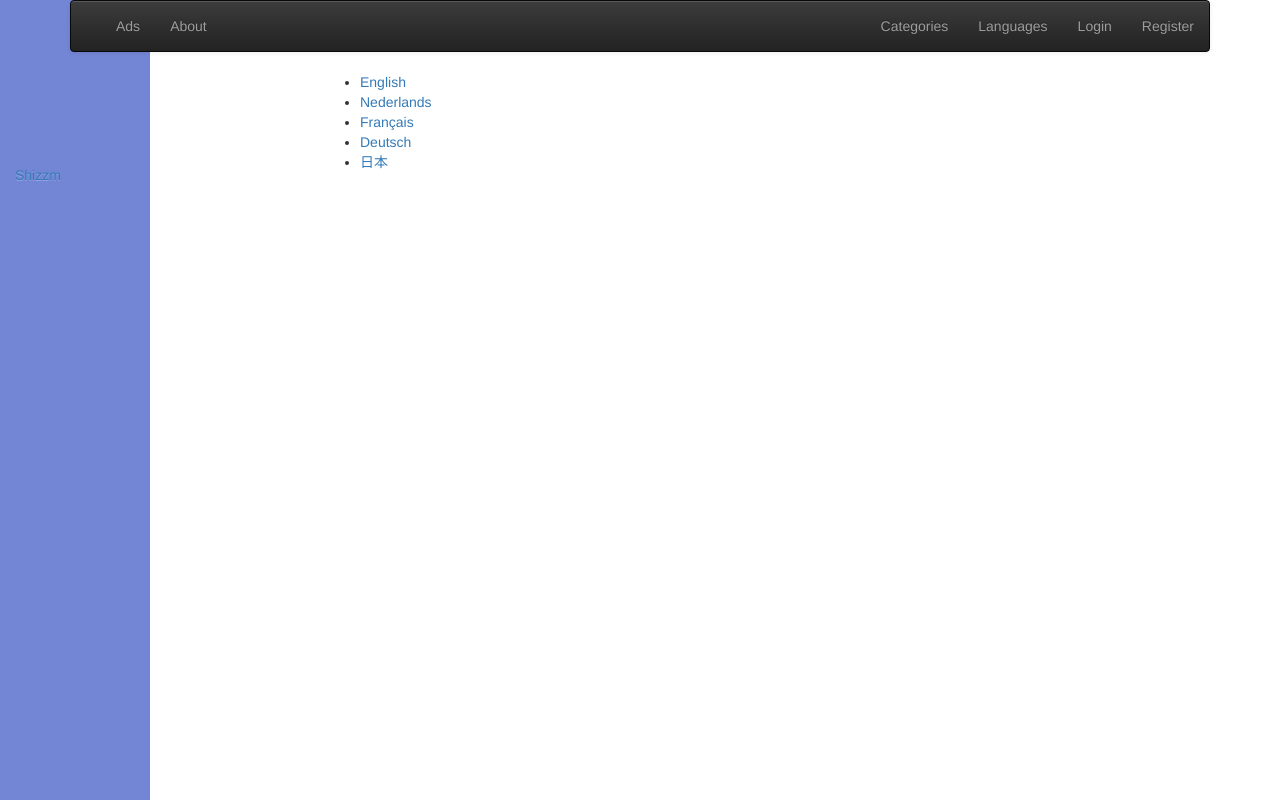
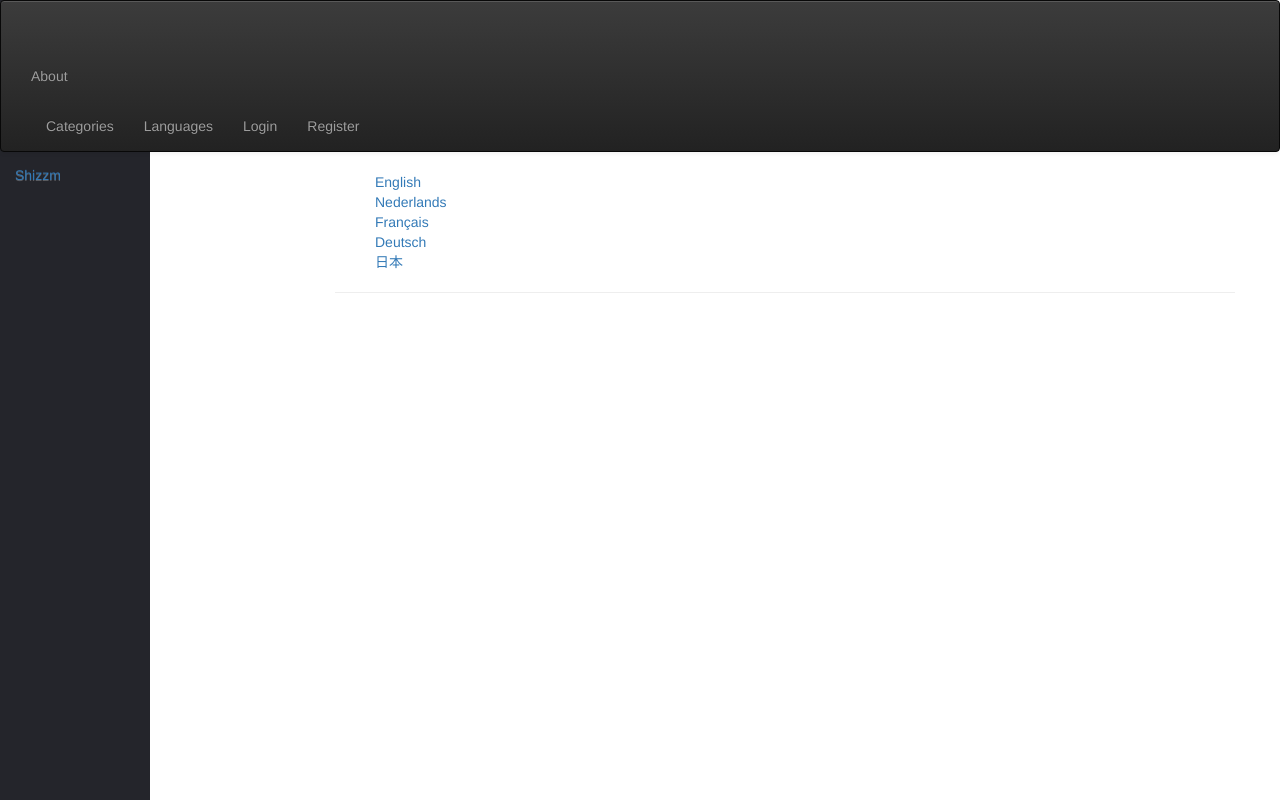
Before and after one commit to PFlege-cmd/science_philosophy_blog, a Django app: page /articles/all/languages in a window 1280 px wide. Run offline with Django 3.2, Linux system fonts and the light colour scheme; some libraries are stand-ins or nearby versions.

Commit message:
GUI changed, and default- as well as customized user-picture added

```diff
--- a/sci_phi_blog/accs/admin.py
+++ b/sci_phi_blog/accs/admin.py
@@ -1,4 +1,5 @@
 from django.contrib import admin
-from .models import Account
+from .models import Account, Profile
 
 admin.site.register(Account)
+admin.site.register(Profile)
--- a/sci_phi_blog/arts/templates/arts/language_list.html
+++ b/sci_phi_blog/arts/templates/arts/language_list.html
@@ -1,12 +1,19 @@
 {% extends 'base_menu.html' %}
 {% block content %}
-    <ul>
-        {% for lang in languages %}
-        <li><a href="#" id="{{lang}}" onclick="funFunction('{{lang}}'); return false;">{{lang}}</a></li>
-        {% endfor %}
-    </ul>
+<div class="row" style="width: 100%;">
+    <div class="col-xs-12">
 
-    <script>
+        <ul style="list-style-type: none;">
+            {% for lang in languages %}
+            <li><a href="#" id="{{lang}}" onclick="funFunction('{{lang}}'); return false;">{{lang}}</a></li>
+            {% endfor %}
+        </ul>
+        <hr>
+        <div class="mw-100"></div>
+    </div>
+</div>
+
+    <script charset="UTF-16">
         function funFunction(lang){
             console.log(lang);
             fetch(`/articles/languages/${lang}`)
@@ -14,34 +21,36 @@
             .then(jsons => { destroy();
                 return jsons;})
             .then(jsons => {
+                        article_row = document.createElement("div");
+                        article_row.classList.add("row");
+                        article_row.classList.add("articles");
+
+                        article_col = document.createElement("div");
+                        article_col.classList.add("col-xs-12");
+
+
+                        article_list = document.createElement("ul");
                         jsons.forEach(json => {
                             console.log(json);
                             createArticle(json);
-                            });
+                                });
+                        article_col.appendChild(article_list);
+                        article_row.appendChild(article_col);
+
+                        document.getElementById("content").appendChild(article_row);
                             })
             .catch(error => console.log(error));
         }
 
         function createArticle(json){
-            previous_arts = document.getElementsByClassName("articles");
-            /*
-            if (previous_arts.length !== 0){
-                console.log(previous_arts);
-                for (let i = 0; i < previous_arts.length; i++){
-                    previous_arts[i].style.display = "none";
-                }
-            }*/
-            let article_div = document.createElement("div");
-            article_div.classList.add("articles");
-            article_div.classList.add("col-xs-12");
-            //article_div.style.width = "50px";
+            let article_li = document.createElement("div");
+
             let article_link = document.createElement("a");
             article_link.href = `/articles/article/${json.id}`;
             article_link.innerHTML = json.title;
 
-            article_div.appendChild(article_link);
-            document.getElementById("content").appendChild(article_div);
-
+            article_li.appendChild(article_link);
+            article_list.appendChild(article_li);
             console.log(json.title);
 
 
@@ -59,4 +68,5 @@
             }
         }
     </script>
+
 {% endblock %}
--- a/sci_phi_blog/arts/urls.py
+++ b/sci_phi_blog/arts/urls.py
@@ -1,6 +1,8 @@
 from .views import ArticleCreateView, ArticleListView, ArticleDetailView, ArticleUpdateView, ArticleDeleteView, \
     show_categories, show_languages, ArticleByLanguageView
 from django.urls import path
+from django.conf import settings
+from django.conf.urls.static import static
 
 app_name = 'arts'
 
@@ -12,5 +14,5 @@ urlpatterns = [
     path('article/<int:pk>',ArticleDetailView.as_view(), name='article'),
     path('article/<int:pk>/update', ArticleUpdateView.as_view(), name='update_article'),
     path('article/<int:pk>/delete', ArticleDeleteView.as_view(), name='delete_article'),
-    path('languages/<slug:lang>', ArticleByLanguageView.as_view(), name='articles_by_lang'),
+    path('languages/<str:lang>', ArticleByLanguageView.as_view(), name='articles_by_lang'),
 ]
--- a/sci_phi_blog/arts/views.py
+++ b/sci_phi_blog/arts/views.py
@@ -74,8 +74,14 @@ class ArticleUpdateView(LoginRequiredMixin, UpdateView):
     def post(self, request, pk=None):
         form = ArticleForm(request.POST)
         if form.is_valid():
-            art = form.save(commit=False)
-            art.author = self.request.user
+            art = get_object_or_404(Article, id=pk, author=self.request.user)
+            art.title = request.POST["title"]
+            art.text = request.POST["text"]
+            art.language = request.POST["language"]
+            art.category = request.POST["category"]
+            art.snippet = request.POST["snippet"]
+            art.background_picture = request.POST["background_picture"]
+
             art.save()
             return redirect(reverse('arts:all'))
 
--- a/sci_phi_blog/home/static/styles.css
+++ b/sci_phi_blog/home/static/styles.css
@@ -27,3 +27,17 @@
     width: 75%;
     float: right;
 }
+
+ul {
+    list-style-type: none;
+    width: 100%;
+}
+
+.container-fluid{
+    padding-right: 0px;
+    padding-left: 0px;
+}
+
+#content{
+    flex-direction: column;
+}
--- a/sci_phi_blog/home/templates/base_bootstrap.html
+++ b/sci_phi_blog/home/templates/base_bootstrap.html
@@ -5,7 +5,7 @@
 <title>{% block title %}{{ settings.APP_NAME }}{% endblock %}</title>
 
 <!-- Replace this value (42-42) with the one provided by the autograder -->
-<meta name="dj4e" content="14318e2a43a225fc24ab55f3c0122cf0">
+<meta name="dj4e" content="14318e2a43a225fc24ab55f3c0122cf0" charset="UTF-8">
 
 <meta name="dj4e-code" content="42163123647402">
 
@@ -46,7 +46,8 @@
 
 </head>
 <body>
-<div class="container">
+<div class="container-fluid" style="padding-right: 0px;
+                padding-left: 0px;">
 {% block navbar_and_content %} {% endblock %}
 {% block welcome %} {% endblock %}
 {% block messages %}
--- a/sci_phi_blog/home/templates/base_menu.html
+++ b/sci_phi_blog/home/templates/base_menu.html
@@ -4,16 +4,13 @@ Kermeline...
 {% endblock %}
 {% block navbar_and_content %}
 {% load app_tags %}
-<nav class="navbar navbar-default navbar-inverse" style="z-index: 999;">
+<nav class="navbar navbar-default navbar-inverse mw-100" style="z-index: 999;">
   <div class="container-fluid">
     <div class="navbar-header">
         <a class="navbar-brand" href="/">{{ settings.APP_NAME }}</a>
     </div>
     <!-- https://stackoverflow.com/questions/22047251/django-dynamically-get-view-url-and-check-if-its-the-current-page -->
     <ul class="nav navbar-nav">
-      {% url 'ads' as ads %}
-      <li {% if request.get_full_path == ads %}class="active nav-item"{% endif %}>
-          <a href="#">Ads</a></li>
         <li {% if request.get_full_path == ads %}class="active nav-item"{% endif %}>
           <a href="{% url 'about' %}">About</a></li>
     </ul>
@@ -32,7 +29,7 @@ Kermeline...
             <div>
               <form action="{% url 'arts:all' %}" method = "get">
 
-                    <input type="text" placeholder="search..." name="search" style="float: left">
+                    <input type="text" placeholder="search..." name="search" style="float: left" class="form-control">
                     <input type="submit"
                            class="btn btn-success float-right"
                            value="Browse" style="float: left">
@@ -64,7 +61,7 @@ Kermeline...
 </nav>
 </div>
 <div class="wrapper" style="width: 100%; display: flex; float: left;">
-    <nav id="sidebar" class="navbar-nav navbar-right nav" style="height: 100vh; background: #7386D5; color: #fff; width: 150px; left: 100; position: fixed;">
+    <nav id="sidebar" class="navbar-nav navbar-right nav" style="height: 100vh; background: #24252B; color: #fff; width: 150px; left: 100; position: fixed;">
         <div id="left_navbar_div">
             <ul class="nav navbar-nav" id="left_bar">
               <li {% if request.get_full_path == ads %}class="active"{% endif %}>
@@ -77,7 +74,7 @@ Kermeline...
         </div>
     </nav>
 </div>
-<div id="content">
+<div id="content" class="container" style="flex-direction: column;" >
     {% block content %} {% endblock %}
 </div>
 
```
Also changed, not shown: sci_phi_blog/accs/models.py (+11 -0 lines), sci_phi_blog/arts/templates/arts/art_detail.html (+14 -2 lines), sci_phi_blog/accs/migrations/0002_profile.py (added), sci_phi_blog/accs/migrations/0003_auto_20211101_1415.py (added), sci_phi_blog/accs/migrations/0004_auto_20211101_1421.py (added), sci_phi_blog/accs/migrations/0005_profile_picture.py (added), sci_phi_blog/media/images/profiles/Profile.jpg (added), sci_phi_blog/media/media/images/profiles/Profile.jpg (added), sci_phi_blog/static/images/unknown_user.png (added).
